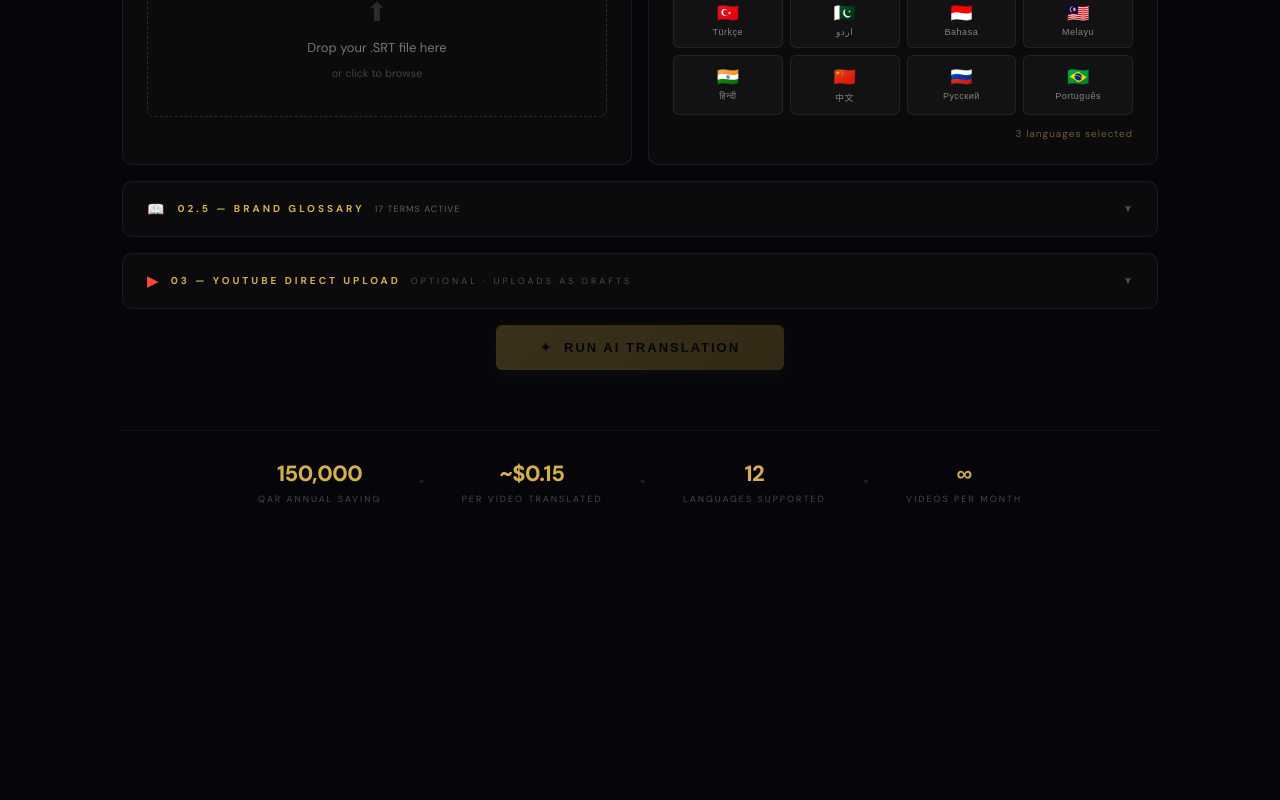
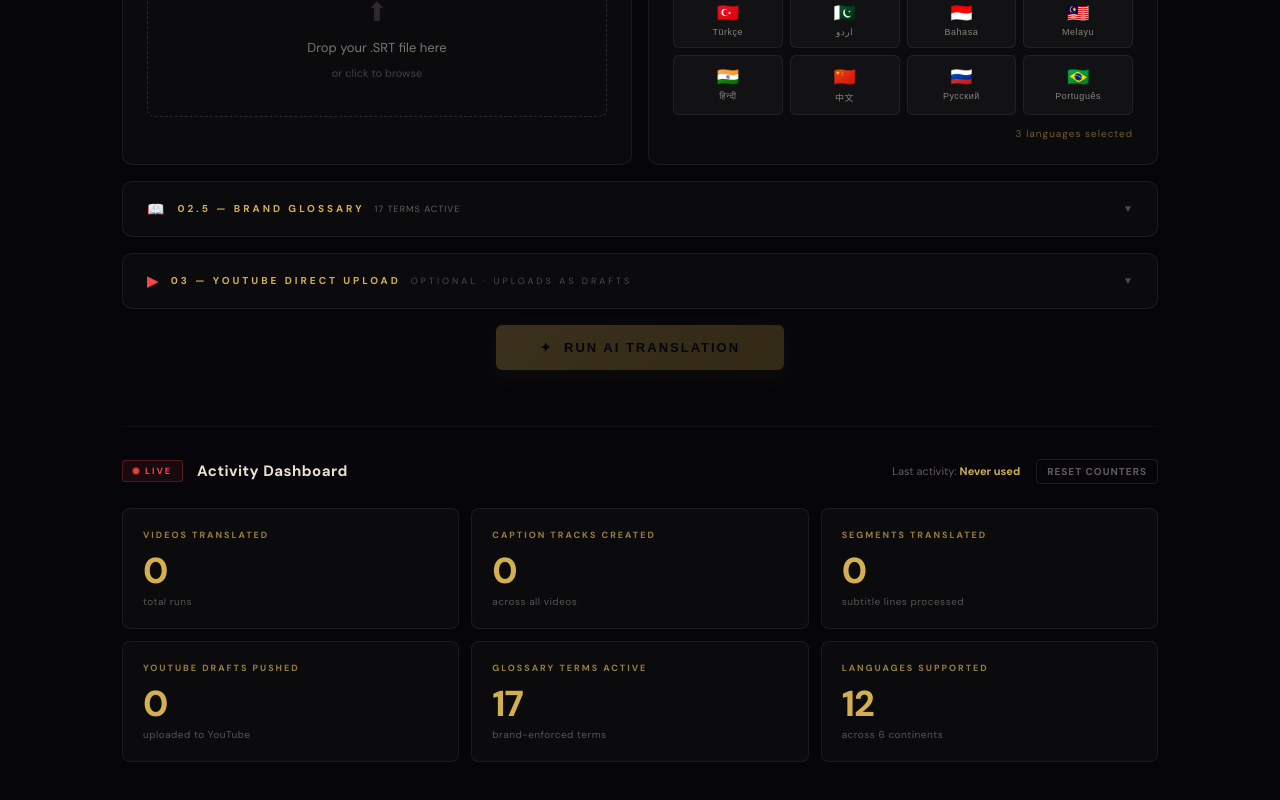
Before and after one commit to annaskhan/bilaraby-caption-studio, a Next.js app: page / in a window 1280 px wide. Shown: the part 624-1424 px from the top of the page. Before the commit the page ends 1237 px from the top, so only its background shows below. Built offline with nearby package versions, Linux system fonts and the light colour scheme.

Commit message:
Add files via upload

```diff
--- a/pages/index.js
+++ b/pages/index.js
@@ -127,6 +127,22 @@ export default function Home() {
   const [glossary, setGlossary] = useState(DEFAULT_GLOSSARY);
   const [glossaryExpanded, setGlossaryExpanded] = useState(false);
 
+  // New: live activity stats
+  const [stats, setStats] = useState({
+    videosTranslated: 0,
+    languagesGenerated: 0,
+    segmentsTranslated: 0,
+    youtubeDraftsPushed: 0,
+    lastUsed: null,
+    firstUsed: null,
+  });
+  const [animatedStats, setAnimatedStats] = useState({
+    videosTranslated: 0,
+    languagesGenerated: 0,
+    segmentsTranslated: 0,
+    youtubeDraftsPushed: 0,
+  });
+
   const fileRef = useRef();
 
   // Load glossary from localStorage on mount
@@ -143,6 +159,63 @@ export default function Home() {
       localStorage.setItem('bilaraby_glossary', JSON.stringify(glossary));
     }
   }, [glossary]);
+
+  // Load stats from localStorage on mount
+  useEffect(() => {
+    const saved = typeof window !== 'undefined' ? localStorage.getItem('bilaraby_stats') : null;
+    if (saved) {
+      try {
+        const parsed = JSON.parse(saved);
+        setStats(parsed);
+        setAnimatedStats({
+          videosTranslated: parsed.videosTranslated || 0,
+          languagesGenerated: parsed.languagesGenerated || 0,
+          segmentsTranslated: parsed.segmentsTranslated || 0,
+          youtubeDraftsPushed: parsed.youtubeDraftsPushed || 0,
+        });
+      } catch {}
+    }
+  }, []);
+
+  // Persist stats on change
+  useEffect(() => {
+    if (typeof window !== 'undefined') {
+      localStorage.setItem('bilaraby_stats', JSON.stringify(stats));
+    }
+  }, [stats]);
+
+  // Count-up animation when stats change
+  useEffect(() => {
+    const keys = ['videosTranslated', 'languagesGenerated', 'segmentsTranslated', 'youtubeDraftsPushed'];
+    const duration = 800;
+    const steps = 24;
+    const stepTime = duration / steps;
+    const startVals = { ...animatedStats };
+    const diffs = {};
+    keys.forEach(k => { diffs[k] = stats[k] - startVals[k]; });
+
+    if (keys.every(k => diffs[k] === 0)) return;
+
+    let step = 0;
+    const interval = setInterval(() => {
+      step++;
+      const progress = step / steps;
+      const eased = 1 - Math.pow(1 - progress, 3);
+      const next = {};
+      keys.forEach(k => { next[k] = Math.round(startVals[k] + diffs[k] * eased); });
+      setAnimatedStats(next);
+      if (step >= steps) {
+        clearInterval(interval);
+        setAnimatedStats({
+          videosTranslated: stats.videosTranslated,
+          languagesGenerated: stats.languagesGenerated,
+          segmentsTranslated: stats.segmentsTranslated,
+          youtubeDraftsPushed: stats.youtubeDraftsPushed,
+        });
+      }
+    }, stepTime);
+    return () => clearInterval(interval);
+  }, [stats.videosTranslated, stats.languagesGenerated, stats.segmentsTranslated, stats.youtubeDraftsPushed]);
 
   const handleFile = useCallback((f) => {
     if (!f || !f.name.endsWith('.srt')) { setError('Please upload a valid .srt file'); return; }
@@ -205,6 +278,22 @@ export default function Home() {
       setResults(newResults);
       setActiveStageIndex(4);
       setStage('done');
+
+      // Update activity stats
+      const successfulLangs = Object.keys(newResults).length;
+      if (successfulLangs > 0) {
+        const segmentCount = blocks.length;
+        const now = new Date().toISOString();
+        setStats(prev => ({
+          videosTranslated: prev.videosTranslated + 1,
+          languagesGenerated: prev.languagesGenerated + successfulLangs,
+          segmentsTranslated: prev.segmentsTranslated + (segmentCount * successfulLangs),
+          youtubeDraftsPushed: prev.youtubeDraftsPushed,
+          lastUsed: now,
+          firstUsed: prev.firstUsed || now,
+        }));
+      }
+
       if (videoId && accessToken) setYtExpanded(true);
     } catch (e) {
       setError('Translation failed. Please try again.');
@@ -232,6 +321,7 @@ export default function Home() {
     try {
       await uploadToYouTube(results[code], videoId.trim(), lang.ytCode, lang.label, accessToken.trim());
       setUploadStatus(s => ({ ...s, [code]: 'done' }));
+      setStats(prev => ({ ...prev, youtubeDraftsPushed: prev.youtubeDraftsPushed + 1, lastUsed: new Date().toISOString() }));
     } catch (e) {
       setUploadStatus(s => ({ ...s, [code]: `error:${e.message}` }));
     }
@@ -273,6 +363,31 @@ export default function Home() {
     };
     reader.readAsText(f);
   };
+
+  const resetStats = () => {
+    if (confirm('Reset all activity counters to zero? This cannot be undone.')) {
+      setStats({ videosTranslated: 0, languagesGenerated: 0, segmentsTranslated: 0, youtubeDraftsPushed: 0, lastUsed: null, firstUsed: null });
+      setAnimatedStats({ videosTranslated: 0, languagesGenerated: 0, segmentsTranslated: 0, youtubeDraftsPushed: 0 });
+    }
+  };
+
+  const formatRelativeTime = (iso) => {
+    if (!iso) return 'Never used';
+    const diff = Date.now() - new Date(iso).getTime();
+    const sec = Math.floor(diff / 1000);
+    if (sec < 60) return 'Just now';
+    const min = Math.floor(sec / 60);
+    if (min < 60) return `${min} minute${min !== 1 ? 's' : ''} ago`;
+    const hr = Math.floor(min / 60);
+    if (hr < 24) return `${hr} hour${hr !== 1 ? 's' : ''} ago`;
+    const days = Math.floor(hr / 24);
+    if (days < 30) return `${days} day${days !== 1 ? 's' : ''} ago`;
+    return new Date(iso).toLocaleDateString();
+  };
+
+  const formatNum = (n) => n.toLocaleString();
+
+  const activeGlossaryCount = glossary.filter(g => g.term && g.term.trim()).length;
 
   return (
     <>
@@ -583,14 +698,54 @@ export default function Home() {
               </div>
             )}
 
-            <div style={s.statBar}>
-              <div style={s.stat}><span style={s.statNum}>150,000</span><span style={s.statLabel}>QAR annual saving</span></div>
-              <div style={s.statDivider}>✦</div>
-              <div style={s.stat}><span style={s.statNum}>~$0.15</span><span style={s.statLabel}>per video translated</span></div>
-              <div style={s.statDivider}>✦</div>
-              <div style={s.stat}><span style={s.statNum}>12</span><span style={s.statLabel}>languages supported</span></div>
-              <div style={s.statDivider}>✦</div>
-              <div style={s.stat}><span style={s.statNum}>∞</span><span style={s.statLabel}>videos per month</span></div>
+            <div style={s.dashSection}>
+              <div style={s.dashHeader}>
+                <div style={s.dashTitle}>
+                  <span style={s.dashLive}><span className="pulse-dot" />LIVE</span>
+                  <span style={s.dashTitleText}>Activity Dashboard</span>
+                </div>
+                <div style={s.dashSubtitle}>
+                  <span>Last activity: <span style={s.dashSubAccent}>{formatRelativeTime(stats.lastUsed)}</span></span>
+                  <button onClick={resetStats} style={s.dashReset}>Reset Counters</button>
+                </div>
+              </div>
+              <div style={s.dashGrid}>
+                <div style={s.dashCard}>
+                  <div style={s.dashCardLabel}>Videos Translated</div>
+                  <div style={s.dashCardNum}>{formatNum(animatedStats.videosTranslated)}</div>
+                  <div style={s.dashCardSub}>total runs</div>
+                </div>
+                <div style={s.dashCard}>
+                  <div style={s.dashCardLabel}>Caption Tracks Created</div>
+                  <div style={s.dashCardNum}>{formatNum(animatedStats.languagesGenerated)}</div>
+                  <div style={s.dashCardSub}>across all videos</div>
+                </div>
+                <div style={s.dashCard}>
+                  <div style={s.dashCardLabel}>Segments Translated</div>
+                  <div style={s.dashCardNum}>{formatNum(animatedStats.segmentsTranslated)}</div>
+                  <div style={s.dashCardSub}>subtitle lines processed</div>
+                </div>
+                <div style={s.dashCard}>
+                  <div style={s.dashCardLabel}>YouTube Drafts Pushed</div>
+                  <div style={s.dashCardNum}>{formatNum(animatedStats.youtubeDraftsPushed)}</div>
+                  <div style={s.dashCardSub}>uploaded to YouTube</div>
+                </div>
+                <div style={s.dashCard}>
+                  <div style={s.dashCardLabel}>Glossary Terms Active</div>
+                  <div style={s.dashCardNum}>{formatNum(activeGlossaryCount)}</div>
+                  <div style={s.dashCardSub}>brand-enforced terms</div>
+                </div>
+                <div style={s.dashCard}>
+                  <div style={s.dashCardLabel}>Languages Supported</div>
+                  <div style={s.dashCardNum}>12</div>
+                  <div style={s.dashCardSub}>across 6 continents</div>
+                </div>
+              </div>
+              {stats.firstUsed && (
+                <div style={s.dashFooter}>
+                  Tracking activity since {new Date(stats.firstUsed).toLocaleDateString('en-GB', { day: 'numeric', month: 'long', year: 'numeric' })}
+                </div>
+              )}
             </div>
           </main>
         )}
@@ -792,11 +947,21 @@ const s = {
   resultActionBtn: { flex: 1, justifyContent: 'center', padding: '9px 0', fontSize: 10, letterSpacing: 1.5, display: 'flex', alignItems: 'center' },
   ytUploadBtn: { background: 'rgba(68,102,204,0.15)', border: '1px solid rgba(68,102,204,0.3)', color: '#6B8FD4' },
   ytSuccessBar: { marginTop: 20, padding: '14px 20px', background: 'rgba(80,212,160,0.06)', border: '1px solid rgba(80,212,160,0.2)', borderRadius: 8, fontSize: 13, color: '#50D4A0', lineHeight: 1.6 },
-  statBar: { display: 'flex', alignItems: 'center', justifyContent: 'center', gap: 36, marginTop: 60, padding: '28px 0', borderTop: '1px solid rgba(232,224,208,0.05)' },
-  stat: { display: 'flex', flexDirection: 'column', alignItems: 'center', gap: 5 },
-  statNum: { fontSize: 22, fontWeight: 800, color: '#D4AF50', letterSpacing: -0.5 },
-  statLabel: { fontSize: 9, color: 'rgba(232,224,208,0.3)', letterSpacing: 2, textTransform: 'uppercase' },
-  statDivider: { color: 'rgba(212,175,80,0.15)', fontSize: 10 },
+
+  dashSection: { marginTop: 56, padding: '32px 0 0', borderTop: '1px solid rgba(232,224,208,0.05)' },
+  dashHeader: { display: 'flex', alignItems: 'center', justifyContent: 'space-between', marginBottom: 24, flexWrap: 'wrap', gap: 12 },
+  dashTitle: { display: 'flex', alignItems: 'center', gap: 14 },
+  dashLive: { display: 'inline-flex', alignItems: 'center', gap: 6, fontSize: 9, fontWeight: 700, letterSpacing: 2, color: '#ff4444', background: 'rgba(255,68,68,0.08)', border: '1px solid rgba(255,68,68,0.25)', padding: '4px 10px', borderRadius: 3, textTransform: 'uppercase' },
+  dashTitleText: { fontSize: 15, fontWeight: 700, letterSpacing: 0.5, color: '#e8e0d0' },
+  dashSubtitle: { display: 'flex', alignItems: 'center', gap: 16, fontSize: 11, color: 'rgba(232,224,208,0.4)' },
+  dashSubAccent: { color: '#D4AF50', fontWeight: 600 },
+  dashReset: { background: 'transparent', border: '1px solid rgba(232,224,208,0.1)', color: 'rgba(232,224,208,0.4)', fontSize: 10, fontWeight: 600, letterSpacing: 1, padding: '5px 10px', borderRadius: 4, cursor: 'pointer', textTransform: 'uppercase', fontFamily: 'inherit', transition: 'all 0.2s' },
+  dashGrid: { display: 'grid', gridTemplateColumns: 'repeat(3, 1fr)', gap: 12 },
+  dashCard: { background: 'rgba(232,224,208,0.025)', border: '1px solid rgba(232,224,208,0.07)', borderRadius: 8, padding: 20, transition: 'all 0.3s', position: 'relative', overflow: 'hidden' },
+  dashCardLabel: { fontSize: 9, letterSpacing: 2, color: 'rgba(212,175,80,0.7)', textTransform: 'uppercase', fontWeight: 700, marginBottom: 12 },
+  dashCardNum: { fontSize: 36, fontWeight: 800, color: '#D4AF50', letterSpacing: -1, lineHeight: 1, marginBottom: 6, fontVariantNumeric: 'tabular-nums' },
+  dashCardSub: { fontSize: 10, color: 'rgba(232,224,208,0.35)', letterSpacing: 0.5 },
+  dashFooter: { marginTop: 18, fontSize: 10, color: 'rgba(232,224,208,0.3)', textAlign: 'center', letterSpacing: 1 },
 };
 
 const g = {
--- a/styles/globals.css
+++ b/styles/globals.css
@@ -56,3 +56,17 @@ input:focus {
 }
 
 a:hover { opacity: 0.8; }
+
+.pulse-dot {
+  display: inline-block;
+  width: 6px;
+  height: 6px;
+  border-radius: 50%;
+  background: #ff4444;
+  animation: live-pulse 1.5s ease-in-out infinite;
+}
+
+@keyframes live-pulse {
+  0%, 100% { opacity: 1; box-shadow: 0 0 0 0 rgba(255,68,68,0.5); }
+  50% { opacity: 0.6; box-shadow: 0 0 0 4px rgba(255,68,68,0); }
+}
```
